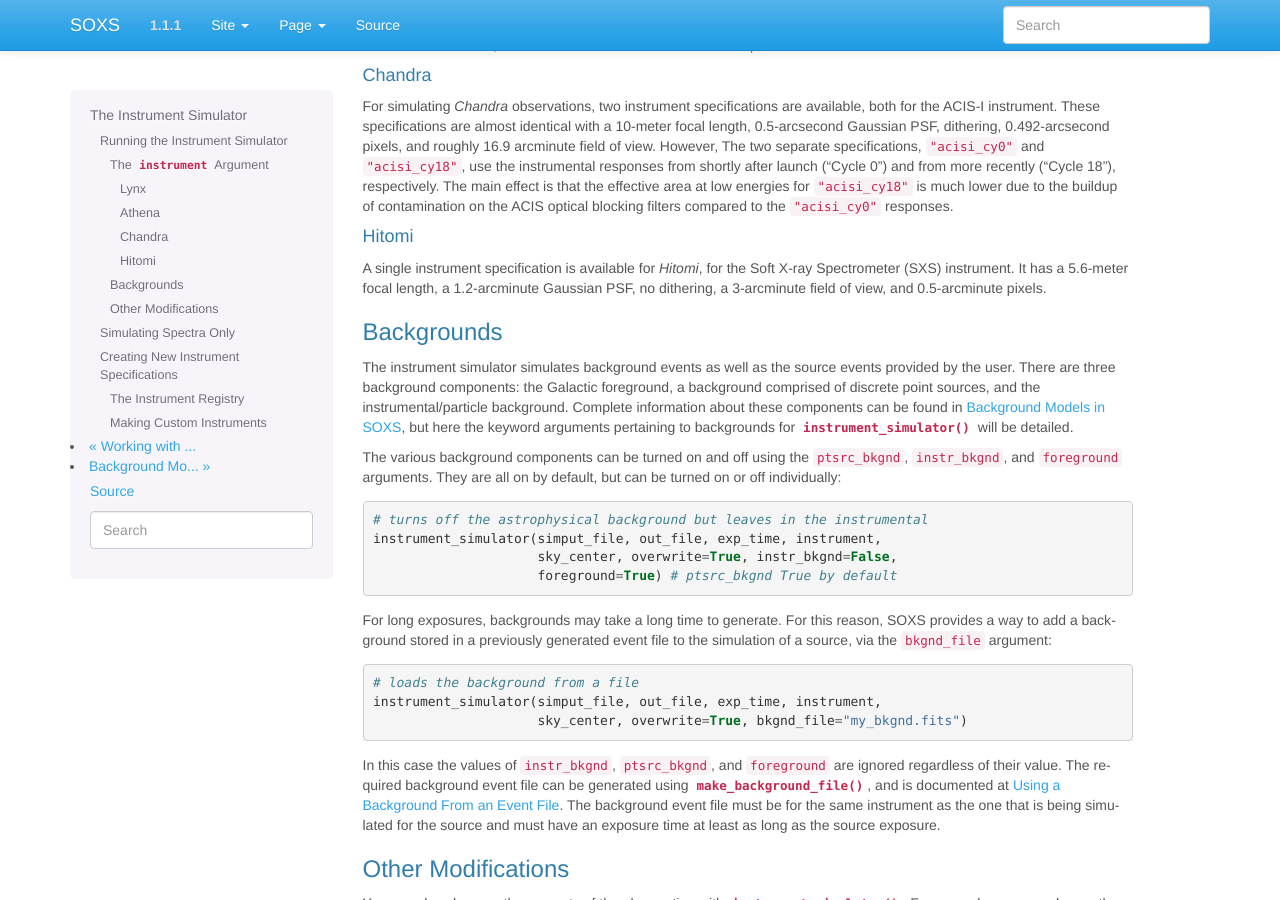
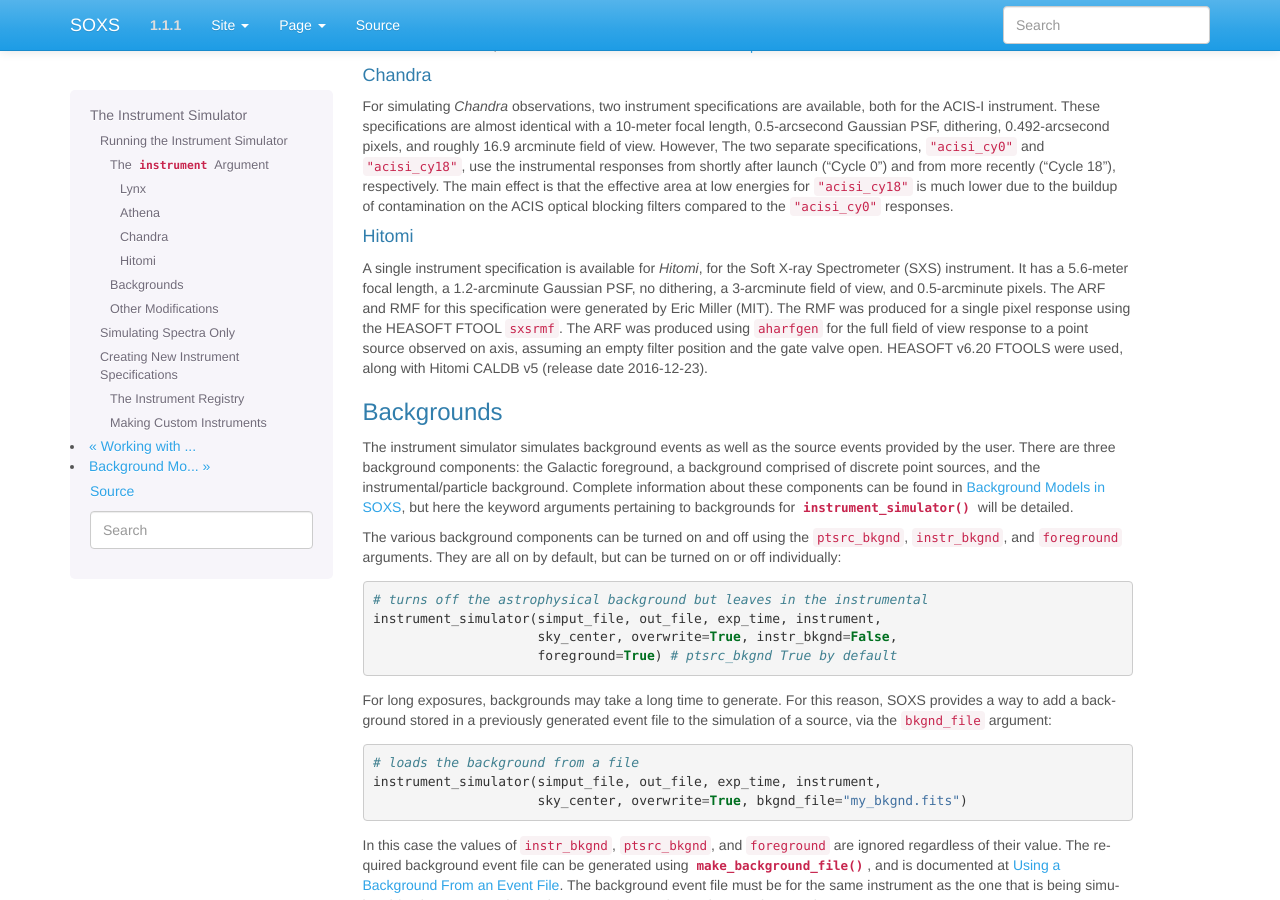
Before and after one commit to lynx-x-ray-observatory/soxs, a Sphinx documentation site: the page built from doc/source/users_guide/instrument.rst, in a window 1280 px wide and 900 px high, scrolled down 1064 px. Built offline with Sphinx 7.4.7, drawn with Linux system fonts in a browser that asks for light colours.

Commit message:
More doc stuff

```diff
--- a/doc/source/api/spectra.rst
+++ b/doc/source/api/spectra.rst
@@ -4,4 +4,4 @@ Spectrum API
 .. automodule:: soxs.spectra
     :members:
     :undoc-members:
-    :exclude-members: wabs_cross_section, from_xspec, Energies, get_wabs_absorb
+    :exclude-members: wabs_cross_section, from_xspec, Energies, get_wabs_absorb, tbabs_cross_section, get_tbabs_absorb
--- a/doc/source/changelog.rst
+++ b/doc/source/changelog.rst
@@ -8,7 +8,8 @@ Version 1.2.0
 
 This is a release with two new features and some fixes to the documentation.
 
-* An instrument specification for the *Hitomi*/SXS has been added.
+* An instrument specification for the *Hitomi*/SXS has been added. Thanks to
+  Eric Miller of MIT for generating the response files.
 * There are now two options for absorption models, "wabs" and "tbabs". All tools
   which take a parameter for the Galactic hydrogen column ``nH`` now take an
   optional parameter which can be set to ``"wabs"`` or ``"tbabs"``. The default
--- a/doc/source/users_guide/instrument.rst
+++ b/doc/source/users_guide/instrument.rst
@@ -96,6 +96,12 @@ Hitomi
 A single instrument specification is available for *Hitomi*, for the Soft X-ray
 Spectrometer (SXS) instrument. It has a 5.6-meter focal length, a 1.2-arcminute
 Gaussian PSF, no dithering, a 3-arcminute field of view, and 0.5-arcminute pixels.
+The ARF and RMF for this specification were generated by Eric Miller (MIT). The
+RMF was produced for a single pixel response using the HEASOFT FTOOL ``sxsrmf``.
+The ARF was produced using ``aharfgen`` for the full field of view response to
+a point source observed on axis, assuming an empty filter position and the gate
+valve open. HEASOFT v6.20 FTOOLS were used, along with Hitomi CALDB v5 (release
+date 2016-12-23).
 
 .. _bkgnds:
 
```
